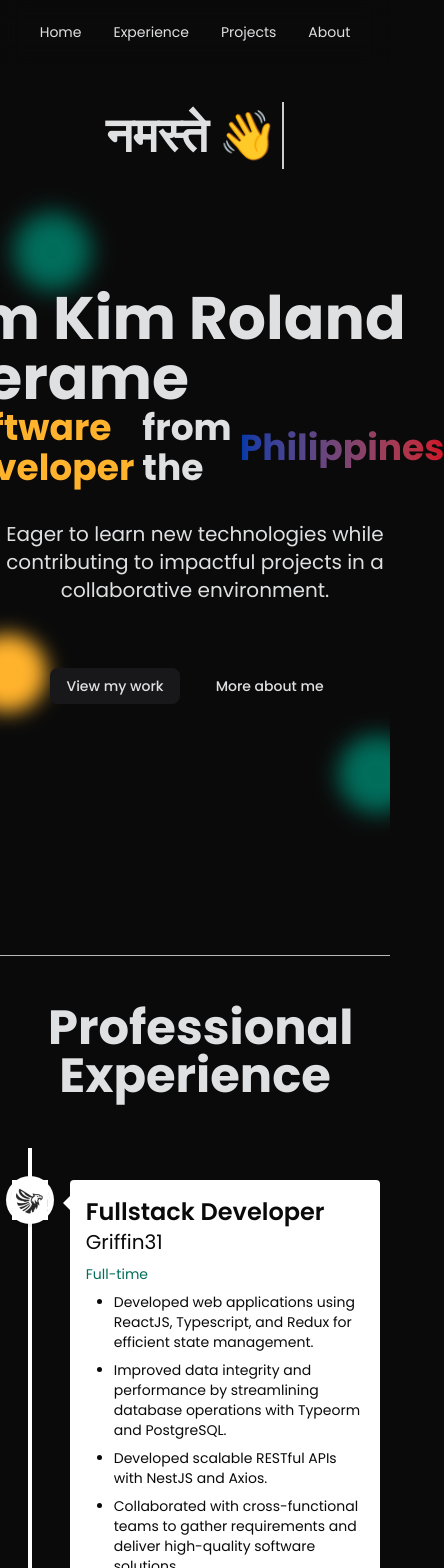
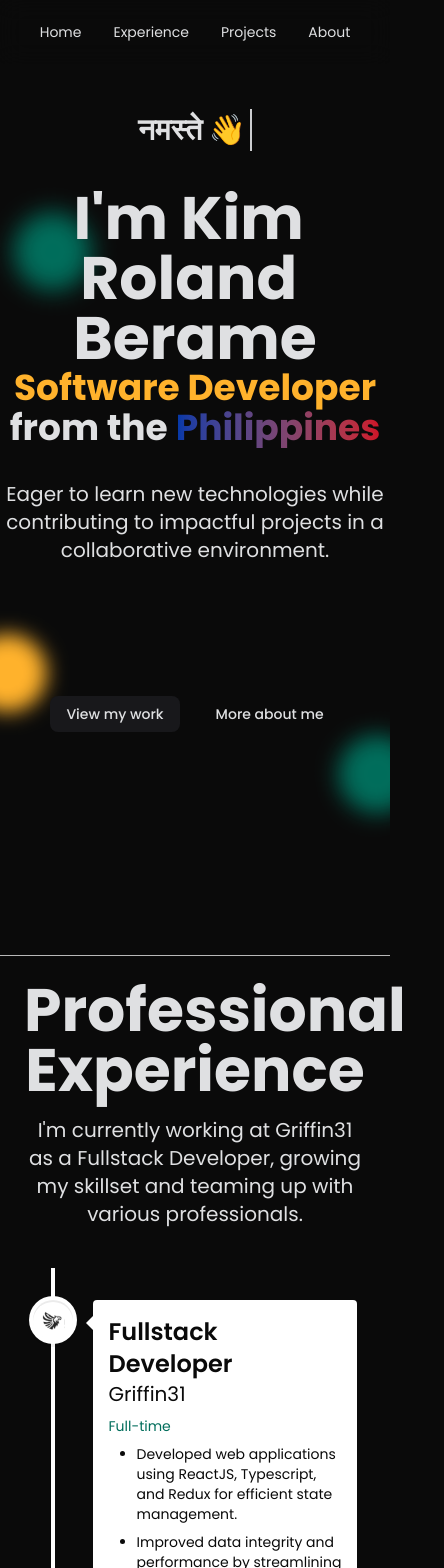
Before and after one commit to kimrolx/kimrolx, a React (Vite) app: page / in a window 390 px wide. Shown: the top 1568 px of the page, 444 px wide, since content can reach past the window. Built offline with nearby package versions, Linux system fonts and the light colour scheme.

Commit message:
added responsiveness

```diff
--- a/src/App.tsx
+++ b/src/App.tsx
@@ -11,7 +11,7 @@ function App() {
 
       <div className="flex flex-col my-12 relative z-10">
         {/* Landing Page */}
-        <div id="home" className="min-h-screen flex flex-col gap-32 border-b border-[#b8b8b8]">
+        <div id="home" className="min-h-screen w-full flex flex-col gap-32 max-sm:gap-10 border-b border-[#b8b8b8]">
           <AnimatedRandomHello />
           <div>
             <HomePage />
--- a/src/components/animated-random-hello/AnimatedRandomHello.tsx
+++ b/src/components/animated-random-hello/AnimatedRandomHello.tsx
@@ -21,7 +21,7 @@ export default function AnimatedRandomHello() {
   });
 
   return (
-    <span className={`text-5xl font-bold text-center`}>
+    <span className={`text-5xl max-sm:text-3xl font-bold text-center`}>
       {animatedText} &#128075;
       <span className="border-r-2 border-current animate-pulse ml-1"></span>
     </span>
--- a/src/components/animated-title/AnimatedTitle.tsx
+++ b/src/components/animated-title/AnimatedTitle.tsx
@@ -22,12 +22,12 @@ export default function AnimatedTitles() {
   }, []);
 
   return (
-    <h2
-      className={`transition-opacity duration-500 text-2xl font-semibold ${
+    <p
+      className={`transition-opacity duration-500 text-4xl max-xs:text-2xl sm:text-3xl font-bold ${
         isVisible ? 'opacity-100' : 'opacity-0'
       } text-[#FFB22C]`}
     >
       {currentTitle}
-    </h2>
+    </p>
   );
 }
--- a/src/index.css
+++ b/src/index.css
@@ -7,6 +7,8 @@
 @theme {
     --font-poppins: 'Poppins', sans-serif;
     --text-secondary-color: #FFB22C;
+    --breakpoint-xs: 23.5rem;
+    --breakpoint-sm: 25rem;
 }
 
 .centered {
@@ -22,11 +24,11 @@ body {
 }
 
 h1 {
-    @apply text-6xl font-bold;
+    @apply text-6xl font-bold max-xs:text-4xl sm:text-5xl;
 }
 
 h2 {
-    @apply text-4xl font-bold;
+    @apply text-4xl font-bold max-xs:text-xl sm:text-2xl;
 }
 
 h3 {
@@ -38,7 +40,7 @@ h4 {
 }
 
 h5 {
-    @apply text-xl;
+    @apply text-xl max-xs:text-base sm:text-lg;
 }
 
 h6 {
--- a/src/pages/ExperiencePage.tsx
+++ b/src/pages/ExperiencePage.tsx
@@ -1,12 +1,13 @@
 import { TimelineItems } from '@/types/timeline';
 import { VerticalTimeline, VerticalTimelineElement } from 'react-vertical-timeline-component';
 import 'react-vertical-timeline-component/style.min.css';
+import griffinLogo from '@/assets/griffin_logo.png';
 
 export default function ExperiencePage() {
   const items: TimelineItems[] = [
     {
       id: 'griffin',
-      companyIcon: 'src/assets/griffin_logo.png',
+      companyIcon: griffinLogo,
       jobTitle: 'Fullstack Developer',
       companyName: 'Griffin31',
       date: 'August 2024 - Present',
@@ -22,8 +23,14 @@ export default function ExperiencePage() {
   ];
 
   return (
-    <>
-      <p className="text-5xl text-center p-12 font-bold">Professional Experience </p>
+    <div className="p-6">
+      <div className="flex flex-col text-center gap-4 mb-10">
+        <h1>Professional Experience </h1>
+        <h5>
+          I'm currently working at Griffin31 as a Fullstack Developer, growing my skillset and teaming up with various
+          professionals.
+        </h5>
+      </div>
       <VerticalTimeline>
         {items.map((item) => (
           <VerticalTimelineElement
@@ -35,7 +42,7 @@ export default function ExperiencePage() {
             iconStyle={{ background: 'white' }}
             icon={
               <div className="flex items-center justify-center w-full h-full">
-                <img src={item.companyIcon} alt={item.companyName} className="w-10 h-10 object-contain" />
+                <img src={item.companyIcon} alt={item.companyName} className="w-7 h-7 md:w-10 md:h-10 object-contain" />
               </div>
             }
           >
@@ -65,6 +72,6 @@ export default function ExperiencePage() {
           </VerticalTimelineElement>
         ))}
       </VerticalTimeline>
-    </>
+    </div>
   );
 }
--- a/src/pages/HomePage.tsx
+++ b/src/pages/HomePage.tsx
@@ -11,31 +11,36 @@ export default function HomePage() {
   };
 
   return (
-    <div className="max-w-3xl centered flex-col gap-10 m-auto">
+    <div className="max-w-3xl m-auto centered flex-col gap-10 ">
       {/* Introduction */}
-      <div className="flex flex-col gap-8">
+      <div className="w-full flex flex-col gap-8 max-xs:gap-14 max-xs:p-8">
         <div className="centered flex-col">
-          <h1 className="font-bold">I'm Kim Roland Berame</h1>
-          <div className="flex flex-row items-center gap-2">
+          <h1 className="break-words whitespace-break-spaces text-center">I'm Kim Roland Berame</h1>
+          <div className="flex flex-col md:flex-row items-center gap-0 md:gap-2 text-wrap break-words whitespace-break-spaces text-center">
             <AnimatedTitles />
-            <h2 className="text-lg">from the</h2>
-            <h2 className="text-lg font-bold bg-clip-text text-transparent bg-gradient-to-r from-[#0038A8] to-[#CE1126]">
-              Philippines
-            </h2>
+            <div className="flex flex-row items-center gap-2">
+              <h2>from the</h2>
+              <h2 className="bg-clip-text text-transparent bg-gradient-to-r from-[#0038A8] to-[#CE1126]">
+                Philippines
+              </h2>
+            </div>
           </div>
         </div>
 
-        <h5 className="text-lg text-center">
+        <h5 className="text-center">
           Eager to learn new technologies while contributing to impactful projects in a collaborative environment.
         </h5>
 
-        <div className="flex flex-row items-center justify-center gap-5 mt-8">
-          <Button onClick={onViewWorkClick} className=" text-inherit hover:bg-black hover:cursor-pointer transition">
+        <div className="flex flex-row items-center justify-center gap-5 mt-25">
+          <Button
+            onClick={onViewWorkClick}
+            className="max-xs:text-xs max-xs:p-3 text-inherit hover:bg-black hover:cursor-pointer transition"
+          >
             View my work
           </Button>
           <Button
             onClick={onMoreAboutMeClick}
-            className=" bg-transparent text-inherit hover:text-white hover:cursor-pointer hover:bg-transparent transition"
+            className="max-xs:text-xs bg-transparent text-inherit hover:text-white hover:cursor-pointer hover:bg-transparent transition"
           >
             More about me
           </Button>
```
